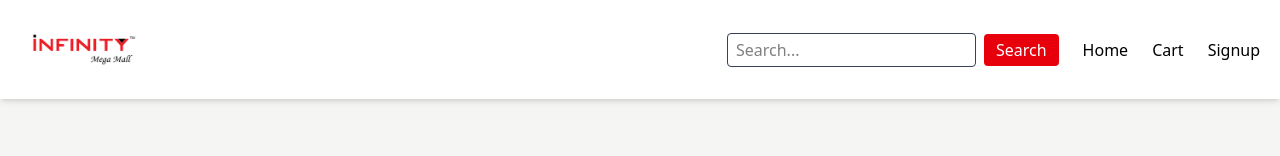
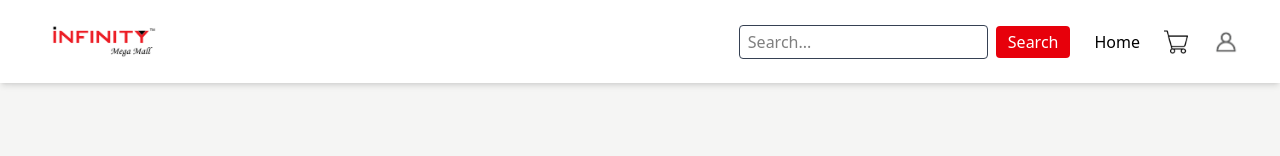
Before and after one commit to teamblinto/WooCommerce-React-Frontend, a React (Vite) app: page /checkout in a window 1280 px wide. Shown: the top 156 px of the page. Built offline with nearby package versions, Linux system fonts and the light colour scheme; no server answers.

Commit message:
some changes in icons

```diff
--- a/src/Components/Header.jsx
+++ b/src/Components/Header.jsx
@@ -1,14 +1,12 @@
 import React, { useState } from "react";
 import logo from "../assets/img/Infinity-social-Logo.webp";
 import Cart from "../Pages/Cart";
-import { Link } from "react-router-dom";
-  import {  useNavigate } from "react-router-dom";
+import { href, Link } from "react-router-dom";
+import { useNavigate } from "react-router-dom";
 import { useEffect } from "react";
 
 function Header() {
   const [cartPopUp, setCartPopUp] = useState(false);
-
-
 
   const AuthMenu = () => {
     const navigate = useNavigate();
@@ -22,20 +20,21 @@ const AuthMenu = () => {
 
     const handleLogout = () => {
       localStorage.removeItem("token"); // Remove JWT
-    setIsLoggedIn(false);             // Update UI
-    navigate("/login");               // Redirect to login page
+      setIsLoggedIn(false); // Update UI
+      navigate("/login"); // Redirect to login page
     };
 
-
     return (
-    <nav className="left-0 right-0 px-5 py-4 shadow-md z-99 fixed bg-white">
+      <nav className="left-0 right-0 px-10 py-2 shadow-md z-99 fixed bg-white">
         <div className="container mx-auto flex justify-between items-center">
           <div className="w-24 sm:w-32  bg-teal-200">
+            <a href="/">
               <img
                 src={logo}
                 alt="Infinity Social Logo"
                 className="w-full h-auto object-contain"
               />
+            </a>
           </div>
 
           <div>
@@ -58,9 +57,7 @@ const AuthMenu = () => {
               <li>
                 <a href="/">Home</a>
               </li>
-                     {/* <li>
-              <a href="orders">My Orders</a>
-            </li> */}
+
               {isLoggedIn && (
                 <li>
                   <Link to="/orders">My Orders</Link>
@@ -70,16 +67,27 @@ const AuthMenu = () => {
                 onClick={() => setCartPopUp(!cartPopUp)}
                 className="cursor-pointer"
               >
-              Cart
+                <img className="w-6" src="./src/assets/img/shop.png" alt="" />
               </li>
               {/* <li className="cursor-pointer">
               <Link to="/login">Signup</Link>
             </li> */}
               <li className="cursor-pointer">
                 {isLoggedIn ? (
-        <button onClick={handleLogout}>Logout</button>
+                  <button
+                    onClick={handleLogout}
+                    className="bg-red-500 text-white px-4 py-2 rounded hover:bg-red-600 transition duration-300"
+                  >
+                    Logout
+                  </button>
                 ) : (
-        <Link to="/login">Signup</Link>
+                  <Link to="/login">
+                    <img
+                      className="w-7"
+                      src="./src/assets/img/user.png"
+                      alt=""
+                    />
+                  </Link>
                 )}
               </li>
             </ul>
@@ -92,7 +100,7 @@ const AuthMenu = () => {
         {cartPopUp && <Cart onCloseCartPopup={setCartPopUp} />}
       </nav>
     );
-}
+  };
 
   return (
     <header>
--- a/src/Components/cart/CartPage.jsx
+++ b/src/Components/cart/CartPage.jsx
@@ -1,5 +1,6 @@
 import React, { useState, useEffect } from "react";
 import { useNavigate } from "react-router-dom";
+import { toast } from "react-toastify";
 
 const CartPage = () => {
   const navigate = useNavigate();
@@ -125,7 +126,10 @@ const CartPage = () => {
             const token = localStorage.getItem("token");
 
             if (!token) {
-              alert("Please Sign-Up to proceed to checkout.");
+              toast.warn("Please Sign-Up to proceed to checkout", {
+  position: "top-left",
+});
+
               navigate("/login");
               return;
             }
@@ -133,7 +137,7 @@ const CartPage = () => {
             if (cartItems.length > 0) {
               navigate("/checkout");
             } else {
-              alert("Your cart is empty! Please add items to proceed.");
+              toast.warn("Your cart is empty! Please add items to proceed.");
             }
           }}
         >
--- a/src/Pages/Cart.jsx
+++ b/src/Pages/Cart.jsx
@@ -1,5 +1,6 @@
 import { useState } from "react";
 import { useNavigate } from "react-router-dom";
+import { toast } from "react-toastify";
 
 const Cart = ({ onCloseCartPopup }) => {
   const navigate = useNavigate();
@@ -130,25 +131,16 @@ const Cart = ({ onCloseCartPopup }) => {
         >
           View Cart
         </button>
-        {/* <button
-          className="w-full bg-red-600 text-white p-2 rounded-md"
-          onClick={() => {
-            if (cartItems.length > 0) {
-              navigate("/checkout");
-            } else {
-              alert("Your cart is empty! Please add items to proceed.");
-            }
-          }}
-        >
-          Checkout
-        </button> */}
+
         <button
           className="w-full bg-red-600 text-white p-2 rounded-md"
           onClick={() => {
             const token = localStorage.getItem("token");
 
             if (!token) {
-              alert("Please login to proceed to checkout.");
+              toast.warn("Please Sign-Up to proceed to checkout", {
+                position: "top-left",
+              });
               navigate("/login");
               return;
             }
@@ -156,13 +148,12 @@ const Cart = ({ onCloseCartPopup }) => {
             if (cartItems.length > 0) {
               navigate("/checkout");
             } else {
-              alert("Your cart is empty! Please add items to proceed.");
+              toast.warning("Your cart is empty! Please add items to proceed.");
             }
           }}
         >
           Checkout
         </button>
-
       </div>
     </div>
   );
--- a/src/Pages/Checkout.jsx
+++ b/src/Pages/Checkout.jsx
@@ -87,7 +87,7 @@ function Checkout() {
 
     } catch (error) {
       console.error("Order failed:", error);
-      alert("Failed to place order. Please try again.");
+      toast.error("Failed to place order. Please try again.");
     }
   };
 
```
Also changed, not shown: src/Components/ProductDetails.jsx (+0 -69 lines), src/main.jsx (+0 -58 lines), src/assets/img/shop.png (added), src/assets/img/user.png (added). Lines whose indentation alone changed are shown as unchanged.
